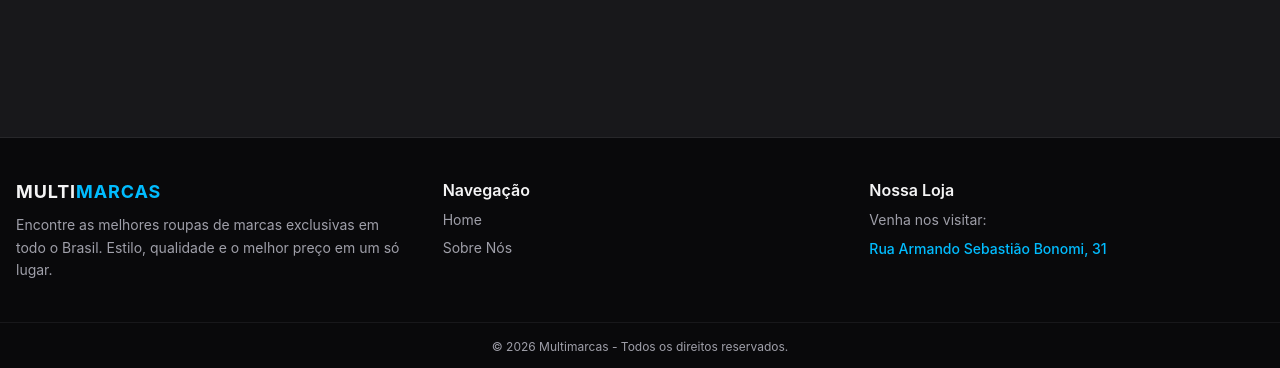
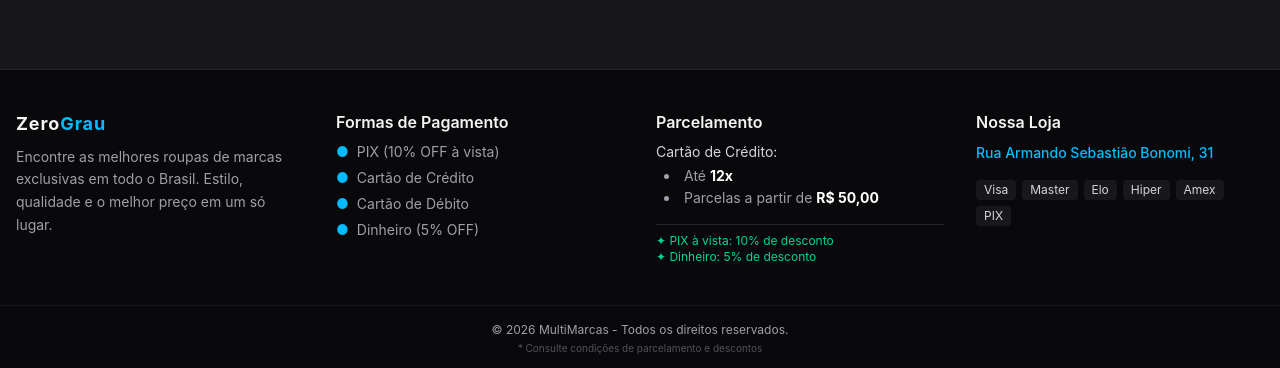
Before and after one commit to Iago-Missias/ZeroGrauStreet, a React (Vite) app: page / in a window 1280 px wide. Shown: the part 429-797 px from the top of the page. Built offline with nearby package versions, Linux system fonts and the light colour scheme; no server answers; the database is empty.

Commit message:
fix: removido botão de login da página inicial e adicionado o rodapé

```diff
--- a/index.html
+++ b/index.html
@@ -4,13 +4,13 @@
     <meta charset="UTF-8" />
     <!-- Força o navegador a carregar o CSS e recursos via HTTPS seguro -->
     <meta http-equiv="Content-Security-Policy" content="upgrade-insecure-requests" />
-    <link rel="icon" type="image/svg+xml" href="logo.svg" />
+    <link rel="icon" type="image/svg+xml" href="/logo.svg" />
     <meta name="viewport" content="width=device-width, initial-scale=1.0" />
     <title>zerograu</title>
   </head>
   <body>
     <div id="root"></div>
-    <script type="module" src="src/main.tsx"></script>
+    <script type="module" src="/src/main.tsx"></script>
 
   </body>
 </html>
--- a/src/components/footer/index.tsx
+++ b/src/components/footer/index.tsx
@@ -2,41 +2,66 @@ import { Link } from 'react-router-dom';
 
 export function Footer() {
   const currentYear = new Date().getFullYear();
-
-  // Link do Google Mapas configurado exatamente para o seu endereço
   const googleMapsUrl = "https://google.com";
 
   return (
     <footer className="w-full bg-zinc-950 border-t border-zinc-800 text-zinc-400 mt-12">
-      <div className="max-w-7xl mx-auto px-4 py-10 grid grid-cols-1 md:grid-cols-3 gap-8">
+      <div className="max-w-7xl mx-auto px-4 py-10 grid grid-cols-1 md:grid-cols-4 gap-8">
 
-        {/* Coluna 1: Sobre a Loja */}
+        {/* Coluna 1: Sobre */}
         <div className="flex flex-col gap-2">
           <h2 className="text-zinc-100 font-bold text-lg tracking-wider">
-            MULTI<span className="text-sky-400">MARCAS</span>
+            Zero<span className="text-sky-400">Grau</span>
           </h2>
           <p className="text-sm leading-relaxed max-w-sm">
             Encontre as melhores roupas de marcas exclusivas em todo o Brasil. Estilo, qualidade e o melhor preço em um só lugar.
           </p>
         </div>
 
-        {/* Coluna 2: Links Rápidos (Minha Conta Removido) */}
+        {/* Coluna 2: Formas de Pagamento */}
         <div className="flex flex-col gap-2">
-          <h3 className="text-zinc-100 font-semibold text-base">Navegação</h3>
-          <ul className="flex flex-col gap-2 text-sm">
-            <li>
-              <Link to="/" className="hover:text-sky-400 transition-colors">Home</Link>
-            </li>
-            <li>
-              <Link to="/sobre" className="hover:text-sky-400 transition-colors">Sobre Nós</Link>
-            </li>
-          </ul>
+          <h3 className="text-zinc-100 font-semibold text-base">Formas de Pagamento</h3>
+          <div className="flex flex-col gap-1.5 text-sm">
+            <div className="flex items-center gap-2">
+              <span className="text-sky-400">●</span>
+              <span>PIX (10% OFF à vista)</span>
+            </div>
+            <div className="flex items-center gap-2">
+              <span className="text-sky-400">●</span>
+              <span>Cartão de Crédito </span>
+            </div>
+            <div className="flex items-center gap-2">
+              <span className="text-sky-400">●</span>
+              <span>Cartão de Débito</span>
+            </div>
+            <div className="flex items-center gap-2">
+              <span className="text-sky-400">●</span>
+              <span>Dinheiro (5% OFF)</span>
+            </div>
+
+          </div>
         </div>
 
-        {/* Coluna 3: Nosso Endereço (Atualizado com o Google Mapas) */}
+        {/* Coluna 3: Parcelamento */}
+        <div className="flex flex-col gap-2">
+          <h3 className="text-zinc-100 font-semibold text-base">Parcelamento</h3>
+          <div className="flex flex-col gap-1 text-sm">
+            <p className="text-zinc-300">Cartão de Crédito:</p>
+            <ul className="list-disc list-inside text-zinc-400 space-y-0.5 ml-2">
+              <li>Até <strong className="text-white">12x</strong></li>
+              <li>Parcelas a partir de <strong className="text-white">R$ 50,00</strong></li>
+            </ul>
+
+            <div className="mt-3 pt-2 border-t border-zinc-800">
+              <p className="text-emerald-400 text-xs">✦ PIX à vista: 10% de desconto</p>
+              <p className="text-emerald-400 text-xs">✦ Dinheiro: 5% de desconto</p>
+            </div>
+          </div>
+        </div>
+
+        {/* Coluna 4: Localização */}
         <div className="flex flex-col gap-2">
           <h3 className="text-zinc-100 font-semibold text-base">Nossa Loja</h3>
-          <p className="text-sm">Venha nos visitar:</p>
           <a
             href={googleMapsUrl}
             target="_blank"
@@ -45,13 +70,26 @@ export function Footer() {
           >
             Rua Armando Sebastião Bonomi, 31
           </a>
+
+          {/* Bandeiras */}
+          <div className="mt-2 flex flex-wrap gap-1.5">
+            <span className="bg-zinc-900 px-2 py-0.5 rounded text-xs text-zinc-300">Visa</span>
+            <span className="bg-zinc-900 px-2 py-0.5 rounded text-xs text-zinc-300">Master</span>
+            <span className="bg-zinc-900 px-2 py-0.5 rounded text-xs text-zinc-300">Elo</span>
+            <span className="bg-zinc-900 px-2 py-0.5 rounded text-xs text-zinc-300">Hiper</span>
+            <span className="bg-zinc-900 px-2 py-0.5 rounded text-xs text-zinc-300">Amex</span>
+            <span className="bg-zinc-900 px-2 py-0.5 rounded text-xs text-zinc-300">PIX</span>
+          </div>
         </div>
 
       </div>
 
-      {/* Faixa de Direitos Autorais */}
+      {/* Rodapé */}
       <div className="w-full border-t border-zinc-900 py-4 bg-zinc-950 text-center text-xs">
-        <p>&copy; {currentYear} Multimarcas - Todos os direitos reservados.</p>
+        <p>&copy; {currentYear} MultiMarcas - Todos os direitos reservados.</p>
+        <p className="text-zinc-600 text-[10px] mt-1">
+          * Consulte condições de parcelamento e descontos
+        </p>
       </div>
     </footer>
   );
--- a/src/components/header/index.tsx
+++ b/src/components/header/index.tsx
@@ -1,11 +1,13 @@
 import { useContext } from 'react'
 import { AuthContext } from '../../contexts/AuthContext'
 import logoImg from '../../assets/logo.png'
-import { Link } from 'react-router-dom'
-import { FiUser, FiInstagram } from 'react-icons/fi' // Removido FiLogIn
+import { Link, useLocation } from 'react-router-dom' // Importe useLocation
+import { FiUser, FiInstagram } from 'react-icons/fi'
 
 export function Header() {
   const { signed, loading } = useContext(AuthContext);
+  const location = useLocation(); // Pega a rota atual
+  const isHomePage = location.pathname === '/'; // Verifica se é a home
 
   return (
     <div className="w-full fixed top-0 left-0 z-50 flex items-center justify-center h-16 bg-black drop-shadow">
@@ -27,8 +29,8 @@ export function Header() {
                     </a>
                 </nav>
 
-                {/* Exibe a barra divisória e o ícone do painel apenas se o usuário estiver logado */}
-                {!loading && signed && (
+                {/* Só mostra o ícone do painel se NÃO estiver na home E o usuário estiver logado */}
+                {!loading && signed && !isHomePage && (
                   <>
                     <div className="h-6 w-[1px] bg-zinc-700"></div>
 
```
Also changed, not shown: 1 other file (tests, documents, lock files or other folders).
